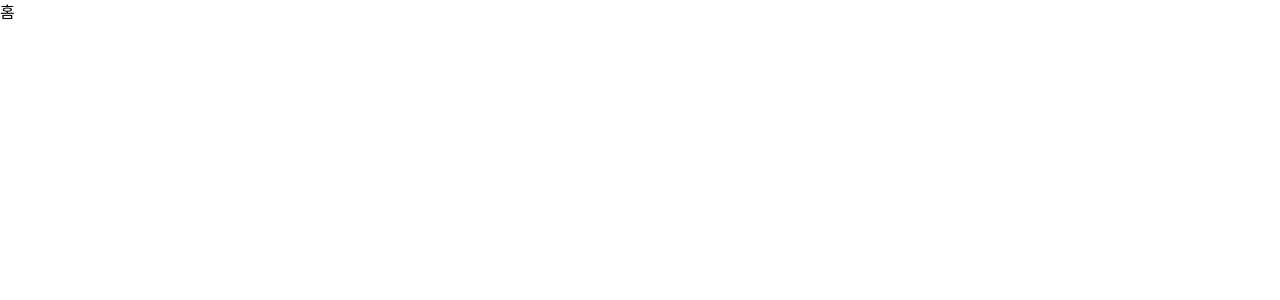
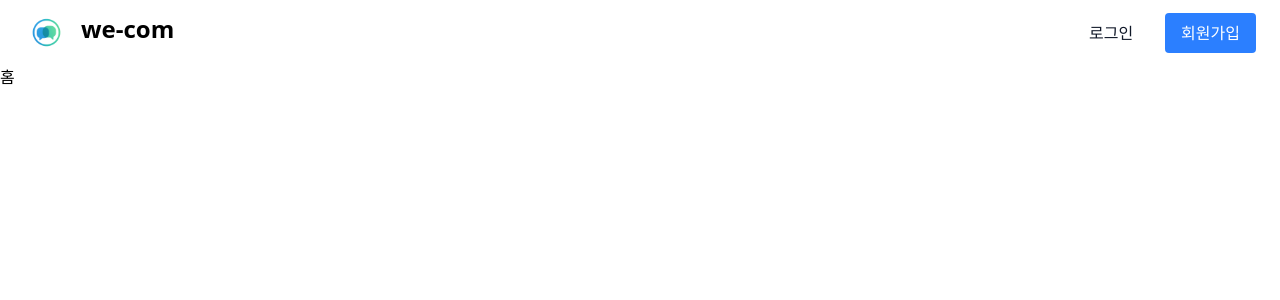
Before and after one commit to SungbinYang/we-com-client, a React (Vite) app: page / in a window 1280 px wide. Shown: the top 300 px of the page. Built offline with nearby package versions, Linux system fonts and the light colour scheme.

Commit message:
✨ Feat. #1 로고 컴포넌트 개발 및 네비게이션 바 컴포넌트 개발

```diff
--- a/src/App.tsx
+++ b/src/App.tsx
@@ -1,9 +1,13 @@
 import {FC} from "react";
 import Router from "./config/routes/Router.tsx";
+import Navbar from "./adapters/primary/components/layout/Navbar.tsx";
 
 const App: FC = () => {
     return (
-        <Router />
+        <>
+            <Navbar/>
+            <Router/>
+        </>
     )
 }
 
--- /dev/null
+++ b/src/adapters/primary/components/common/Logo.tsx
@@ -0,0 +1,19 @@
+import {FC} from "react";
+
+interface LogoProps {
+    href: string;
+    path: string;
+    alt: string;
+    width: number;
+    height: number;
+    text: string;
+};
+
+export const Logo: FC<LogoProps> = ({href, path, alt, width, height, text}) => {
+    return (
+        <a className={"flex items-center space-x-3 rtl:space-x-reverse"} href={href}>
+            <img src={path} alt={alt} width={width} height={height}/>
+            <span className={"self-center mb-2 text-2xl font-semibold whitespace-nowrap dark:text-white"}>{text}</span>
+        </a>
+    )
+};
--- /dev/null
+++ b/src/adapters/primary/components/layout/Navbar.tsx
@@ -0,0 +1,42 @@
+import {FC} from "react";
+import {Logo} from "../common/Logo.tsx";
+import logo from "../../../../assets/image/logo.webp";
+import {IoMenu} from "react-icons/io5";
+
+const Navbar: FC = () => {
+    return (
+        <header className={"antialiased"}>
+            <nav className={"bg-white border-gray-200 px-4 lg:px-6 py-2.5 dark:bg-gray-800"}>
+                <div className={"flex flex-wrap justify-between items-center"}>
+                    <Logo href={"/"} path={logo} alt={"로고"} width={45} height={45} text={"we-com"}/>
+                    <button type={"button"}
+                            className={"inline-flex items-center p-2 w-10 h-10 justify-center cursor-pointer text-sm text-gray-500 rounded-lg md:hidden hover:bg-gray-100 focus:outline-none focus:ring-2 focus:ring-gray-200 dark:text-gray-400 dark:hover:bg-gray-700 dark:focus:ring-gray-600"}
+                            aria-controls={"navbar-default"}>
+                        <span className={"sr-only"}>Toggle Menu</span>
+                        <IoMenu size={50}/>
+                    </button>
+                    <div
+                        className={"fixed inset-y-0 right-0 transform translate-x-full transition-transform duration-300 ease-in-out bg-transparent  w-64 z-50 md:static md:translate-x-0 md:block md:w-auto"}
+                        id={"navbar-default"}>
+                        <ul className={"font-medium flex flex-col p-4 mt-4 md:flex-row md:space-x-8 md:mt-0 md:border-0 md:p-0 md:items-center"}>
+                            <li>
+                                <a className={"block py-2 px-3 text-gray-900 rounded text-center hover:bg-gray-100 md:hover:bg-transparent md:border-0 md:hover:text-blue-700 md:p-0 dark:text-white md:dark:hover:text-blue-500 dark:hover:bg-gray-700 dark:hover:text-white md:dark:hover:bg-transparent"}
+                                   href="/login">
+                                    로그인
+                                </a>
+                            </li>
+                            <li>
+                                <a className={"block py-2 px-4 text-center text-white bg-blue-500 hover:bg-blue-600 rounded"}
+                                   href="/signup">
+                                    회원가입
+                                </a>
+                            </li>
+                        </ul>
+                    </div>
+                </div>
+            </nav>
+        </header>
+    )
+}
+
+export default Navbar;
```
Also changed, not shown: src/assets/image/logo.webp (added).
